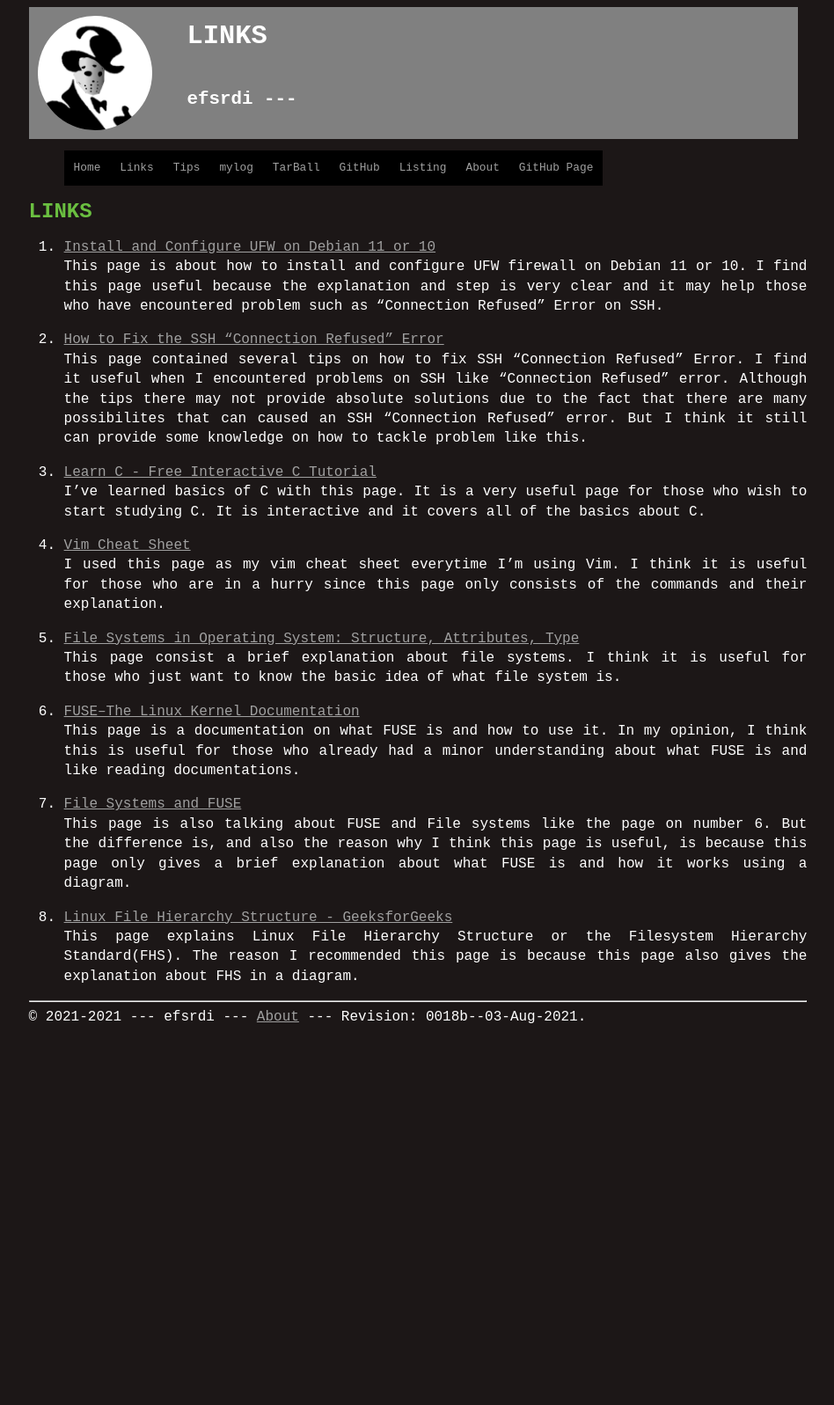
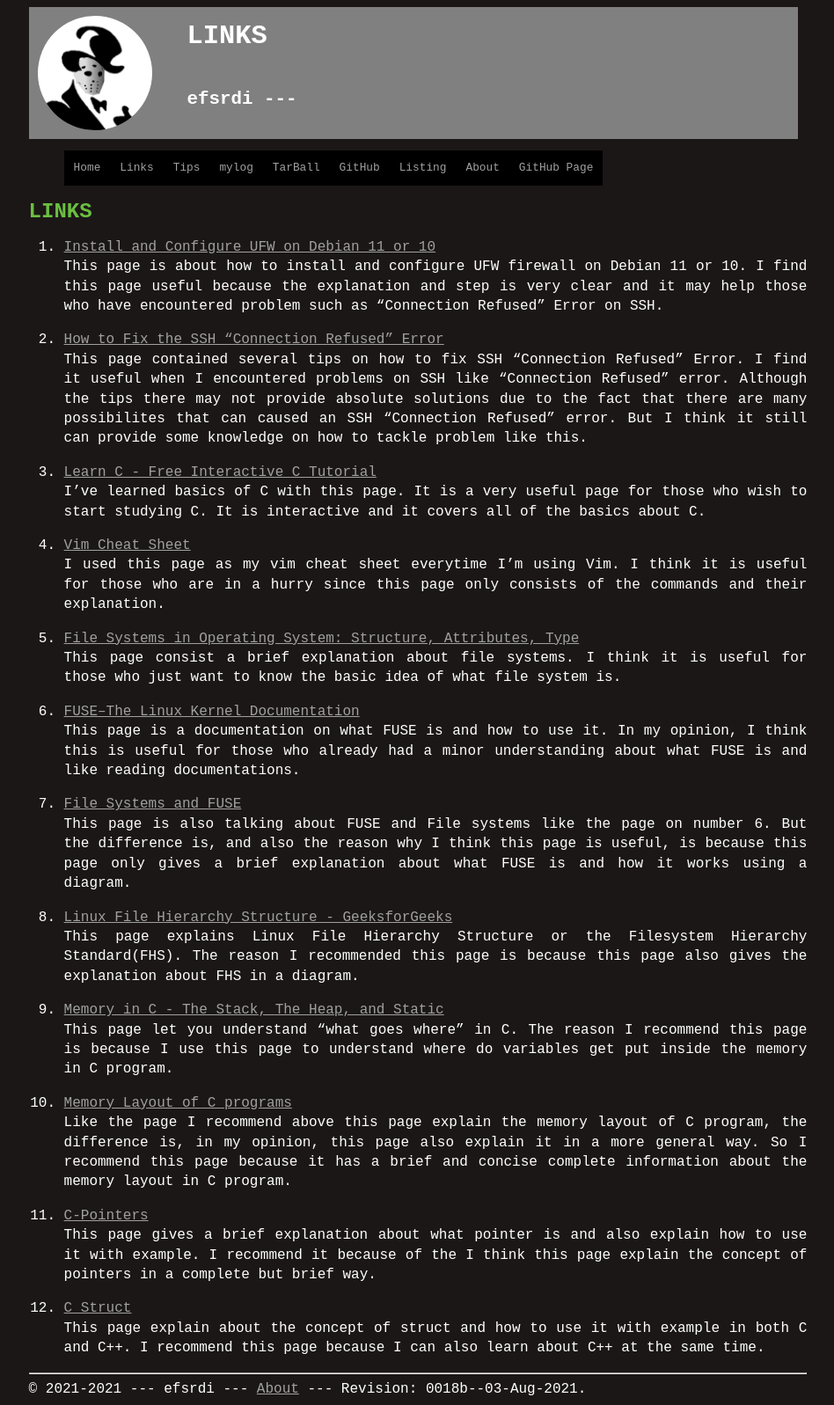
Before and after one commit to efsrdi/os212, a Jekyll site: the page built from links.md, in a window 1280 px wide. Shown: the whole page at 88% size, without its empty margins (165-1113 px from the left). Built offline with Jekyll 4.4.1, drawn with Linux system fonts in a browser that asks for light colours; our own code applies the rules of GitHub Pages for plain Markdown files; before the commit the page ends 1174 px from its top, so only the background shows below that.

```diff
--- a/TXT/myrank.txt
+++ b/TXT/myrank.txt
@@ -5,3 +5,6 @@ ZCZC W02 ezekielnicholas
 ZCZC W03 elfraera
 ZCZC W03 ErickEzrandy274
 ZCZC W03 EzraPsh
+ZCZC W04 ErickEzrandy274
+ZCZC W04 elfraera
+ZCZC W04 EzraPsh
--- a/links.md
+++ b/links.md
@@ -38,3 +38,19 @@ FUSE is and how it works using a diagram.
 8. [Linux File Hierarchy Structure - GeeksforGeeks](https://www.geeksforgeeks.org/linux-file-hierarchy-structure/)<br>
 This page explains Linux File Hierarchy Structure or the Filesystem Hierarchy Standard(FHS). The reason I recommended
 this page is because this page also gives the explanation about FHS in a diagram.
+
+9. [Memory in C - The Stack, The Heap, and Static](https://craftofcoding.wordpress.com/2015/12/07/memory-in-c-the-stack-the-heap-and-static/)<br>
+This page let you understand "what goes where" in C. The reason I recommend this page is because I use this page to understand where do variables
+get put inside the memory in C program.
+
+10. [Memory Layout of C programs](https://www.geeksforgeeks.org/memory-layout-of-c-program/)<br>
+Like the page I recommend above this page explain the memory layout of C program, the difference is, in my opinion, this page also explain it in
+a more general way. So I recommend this page because it has a brief and concise complete information about the memory layout in C program.
+
+11. [C-Pointers](https://www.tutorialspoint.com/cprogramming/c_pointers.htm)<br>
+This page gives a brief explanation about what pointer is and also explain how to use it with example. I recommend it because of the I think this page
+explain the concept of pointers in a complete but brief way.
+
+12. [C Struct](https://www.programiz.com/c-programming/c-structures)<br>
+This page explain about the concept of struct and how to use it with example in both C and C++. I recommend this page because I can also learn about C++
+at the same time.
```
Also changed, not shown: TXT/mylog.txt (+9 -0 lines).
